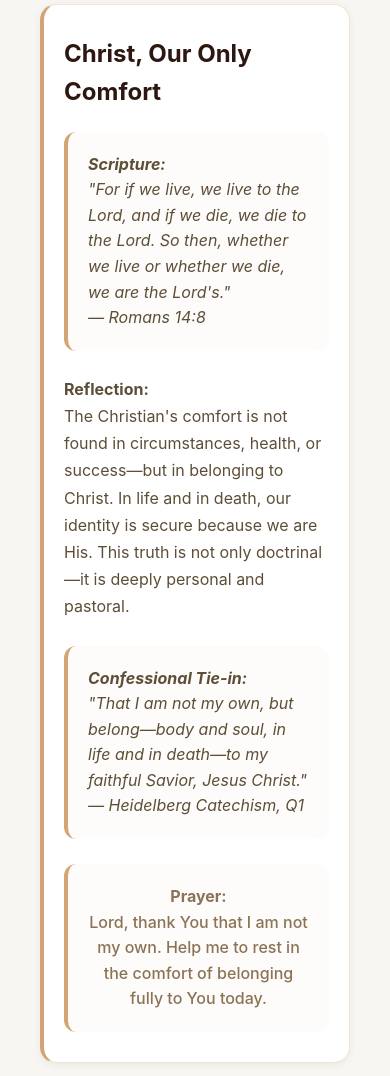
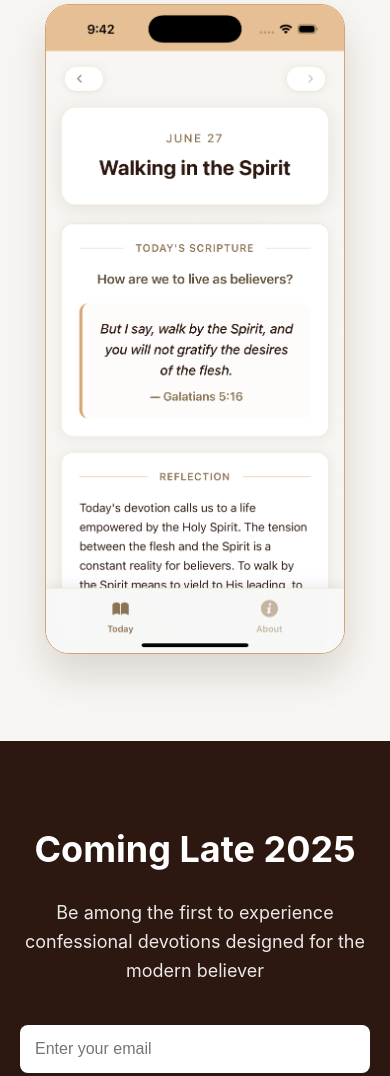
Before and after one commit to justinrolston/heart-aflame-web, a plain HTML site: page index.html in a window 390 px wide. Shown: the part 3033-4109 px from the top of the page. Drawn offline with Linux system fonts and the light colour scheme.

Commit message:
Replace sample devotion text with actual app screenshot
- Add app-screenshot.png showing the Walking in the Spirit devotion
- Replace text-based sample devotion with visual app preview
- Add CSS styling for mobile app screenshot display
- Provides users with authentic preview of the app interface

🤖 Generated with [Claude Code](https://claude.ai/code)

Co-Authored-By: Claude <noreply@anthropic.com>

```diff
--- a/index.html
+++ b/index.html
@@ -325,6 +325,22 @@
             border-left: 4px solid var(--border-accent);
         }
 
+        /* App Preview */
+        .app-preview {
+            text-align: center;
+            max-width: 400px;
+            margin: 0 auto;
+        }
+
+        .app-screenshot {
+            width: 100%;
+            max-width: 300px;
+            height: auto;
+            border-radius: 24px;
+            box-shadow: 0 20px 40px rgba(44, 24, 16, 0.15);
+            border: 1px solid var(--border-accent);
+        }
+
         /* Email Signup */
         .signup {
             padding: 80px 0;
@@ -518,30 +534,8 @@
                 <div class="section-header">
                     <h2>Sample Devotion</h2>
                 </div>
-                <div class="devotion-card">
-                    <div class="devotion-title">Christ, Our Only Comfort</div>
-
-                    <div class="scripture">
-                        <strong>Scripture:</strong><br>
-                        "For if we live, we live to the Lord, and if we die, we die to the Lord. So then, whether we live or whether we die, we are the Lord's."<br>
-                        <em>— Romans 14:8</em>
-                    </div>
-
-                    <div class="reflection">
-                        <strong>Reflection:</strong><br>
-                        The Christian's comfort is not found in circumstances, health, or success—but in belonging to Christ. In life and in death, our identity is secure because we are His. This truth is not only doctrinal—it is deeply personal and pastoral.
-                    </div>
-
-                    <div class="confessional">
-                        <strong>Confessional Tie-in:</strong><br>
-                        "That I am not my own, but belong—body and soul, in life and in death—to my faithful Savior, Jesus Christ."<br>
-                        <em>— Heidelberg Catechism, Q1</em>
-                    </div>
-
-                    <div class="prayer">
-                        <strong>Prayer:</strong><br>
-                        Lord, thank You that I am not my own. Help me to rest in the comfort of belonging fully to You today.
-                    </div>
+                <div class="app-preview">
+                    <img src="app-screenshot.png" alt="Heart Aflame app showing a daily devotion titled 'Walking in the Spirit' with scripture from Galatians 5:16" class="app-screenshot">
                 </div>
             </div>
         </section>
```
Also changed, not shown: app-screenshot.png (added).
